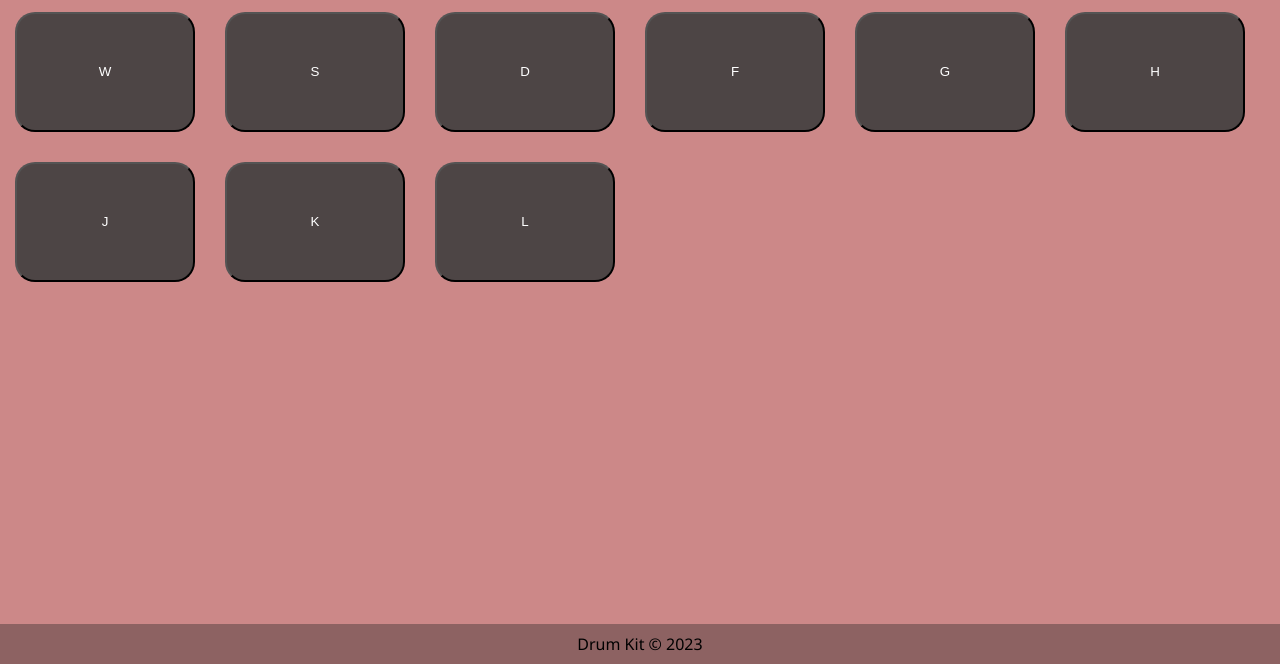
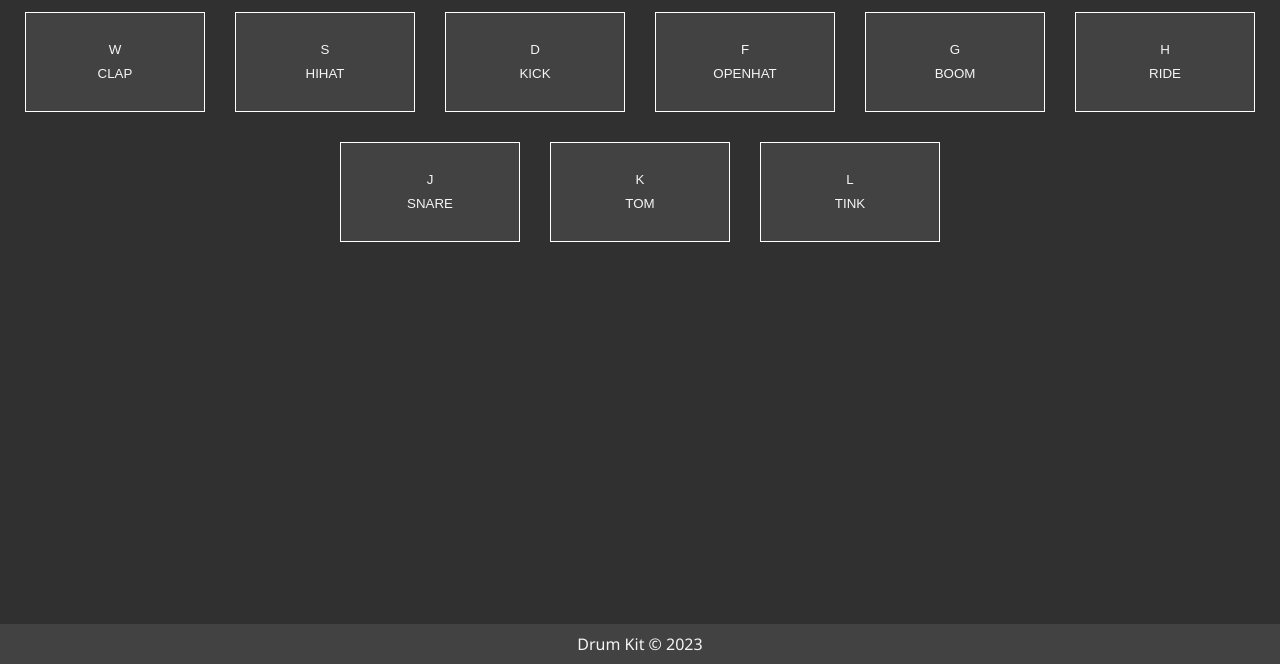
Before and after one commit to Dlugolecka/DK, a website built with webpack: page dist/index.html in a window 1280 px wide. Shown: the part 136-800 px from the top of the page. Built offline with nearby package versions, Linux system fonts and the light colour scheme.

Commit message:
Add styles

```diff
--- a/src/js/content.js
+++ b/src/js/content.js
@@ -1,6 +1,6 @@
 const config = {
   div: {
-    class: ["container"],
+    class: ["keyboard--container"],
     children: [
       {
         tag: "section",
@@ -17,15 +17,78 @@ const config = {
         tag: "section",
         class: ["keyboard--section"],
         children: [
-          { tag: "button", class: ["btn"], text: "W", parText: "CLAP" },
-          { tag: "button", class: ["btn"], text: "S", parText: "CLAP" },
-          { tag: "button", class: ["btn"], text: "D", parText: "CLAP" },
-          { tag: "button", class: ["btn"], text: "F", parText: "CLAP" },
-          { tag: "button", class: ["btn"], text: "G", parText: "CLAP" },
-          { tag: "button", class: ["btn"], text: "H", parText: "CLAP" },
-          { tag: "button", class: ["btn"], text: "J", parText: "CLAP" },
-          { tag: "button", class: ["btn"], text: "K", parText: "CLAP" },
-          { tag: "button", class: ["btn"], text: "L", parText: "CLAP" },
+          {
+            tag: "button",
+            class: ["btn"],
+            children: [
+              { tag: "span", text: "W" },
+              { tag: "span", text: "CLAP" },
+            ],
+          },
+          {
+            tag: "button",
+            class: ["btn"],
+            children: [
+              { tag: "span", text: "S" },
+              { tag: "span", text: "HIHAT" },
+            ],
+          },
+          {
+            tag: "button",
+            class: ["btn"],
+            children: [
+              { tag: "span", text: "D" },
+              { tag: "span", text: "KICK" },
+            ],
+          },
+          {
+            tag: "button",
+            class: ["btn"],
+            children: [
+              { tag: "span", text: "F" },
+              { tag: "span", text: "OPENHAT" },
+            ],
+          },
+          {
+            tag: "button",
+            class: ["btn"],
+            children: [
+              { tag: "span", text: "G" },
+              { tag: "span", text: "BOOM" },
+            ],
+          },
+          {
+            tag: "button",
+            class: ["btn"],
+            children: [
+              { tag: "span", text: "H" },
+              { tag: "span", text: "RIDE" },
+            ],
+          },
+          {
+            tag: "button",
+            class: ["btn"],
+            children: [
+              { tag: "span", text: "J" },
+              { tag: "span", text: "SNARE" },
+            ],
+          },
+          {
+            tag: "button",
+            class: ["btn"],
+            children: [
+              { tag: "span", text: "K" },
+              { tag: "span", text: "TOM" },
+            ],
+          },
+          {
+            tag: "button",
+            class: ["btn"],
+            children: [
+              { tag: "span", text: "L" },
+              { tag: "span", text: "TINK" },
+            ],
+          },
         ],
       },
     ],
@@ -50,6 +113,16 @@ function createKeyboard(app) {
           let tagEl = document.createElement(element.tag);
           tagEl.textContent = element.text;
           tagEl.className = element.class;
+
+          if (element.children && element.children.length) {
+            element.children.forEach((component) => {
+              let comEl = document.createElement(component.tag);
+              comEl.textContent = component.text;
+
+              tagEl.appendChild(comEl);
+            });
+          }
+
           sectionEl.appendChild(tagEl);
         });
       }
--- a/src/scss/base/_loyout.scss
+++ b/src/scss/base/_loyout.scss
@@ -1,11 +1,12 @@
 #app {
   display: flex;
   flex-flow: column wrap;
-  background-color: rgb(204, 136, 136);
+  color: #f5f5f5;
+  //background-color: rgb(204, 136, 136);
 }
 
 .header--container {
-  background-color: #8d6262;
+  background-color: #424242;
   border-bottom: 2px solid #000000;
   height: 60px;
 }
@@ -16,10 +17,10 @@
   display: flex;
   justify-content: center;
   width: 100%;
-
 }
 
-.container {
+.keyboard--container {
+  background-color: #303030;
   display: flex;
   flex-flow: row wrap;
   justify-content: center;
@@ -27,21 +28,41 @@
   height: calc(100vh - 100px);
 }
 
-.btn {
-  background-color: #4d4545;
-  height: 120px;
-  width: 180px;
-  margin: 15px;
-  border-radius: 20px;
-  color: #ffffff;
+.keyboard--section {
+  display: flex;
+  flex-flow: row wrap;
+  justify-content: center;
 }
 
+.btn {
+  display: flex;
+  flex-flow: column nowrap;
+  justify-content: center;
+  align-items: center;
+  background-color: #424242;
+  height: 100px;
+  width: 180px;
+  line-height: 1.5rem;
+  margin: 15px;
+  color: #f5f5f5;
+  border: 1px solid white;
+  transition: 0.5s;
+}
+
+.btn:hover {
+  background-color: #2e2e2e;
+  color: rgb(45, 115, 254);
+  letter-spacing: 0.25rem;
+  box-shadow: 0 0 35px rgb(23, 100, 254);
+  border: 1px solid rgb(23, 100, 254);
+  cursor: pointer;
+}
 
 .footer--container {
   display: flex;
   justify-content: center;
   align-items: center;
-  background-color: #8d6262;
+  background-color: #424242;
   height: 40px;
 }
 
```
Also changed, not shown: dist/bundle.js.
